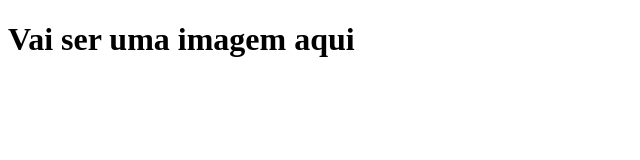
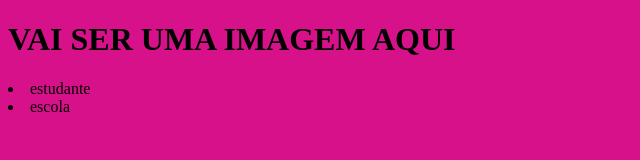
Before and after one commit to EmillyStefanny/emillystefanny, a plain HTML site: page index.html in a window 1280 px wide. Shown: the whole page, without its empty margins (0-640 px from the left). Drawn offline with Linux system fonts and the light colour scheme.

Commit message:
Add files via upload

```diff
--- a/index.html
+++ b/index.html
@@ -5,9 +5,16 @@
     <meta http-equiv="X-UA-Compatible" content="IE=edge">
     <meta name="viewport" content="width=device-width, initial-scale=1.0">
     <title>Document</title>
+    <link rel="stylesheet" href="style.css">
 </head>
 <body>
-<h1>Vai ser uma imagem aqui</h1>
-
+<h1></h1>
 </body>
 </html>
+<h1>VAI SER UMA IMAGEM AQUI</h1>
+<u1>
+</u1>
+<u1>
+   <li>estudante</li>
+   <li>escola</li>
+</u1>
--- a/style.css
+++ b/style.css
@@ -0,0 +1,2 @@
+body  {background-color: #d6118a}
+header{background-color: #d6118a;color: white;}
```
Also changed, not shown: 1 other file.
